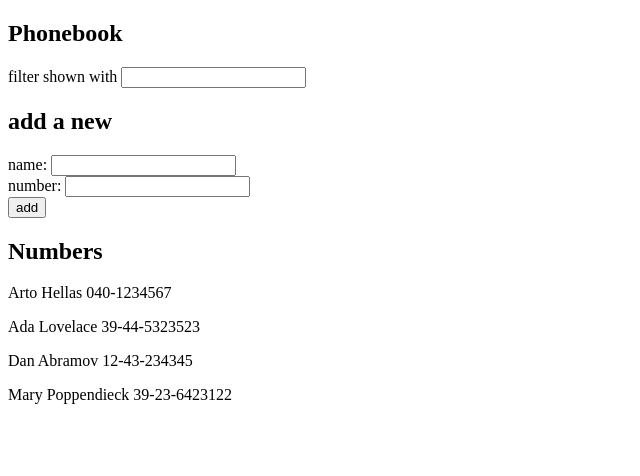
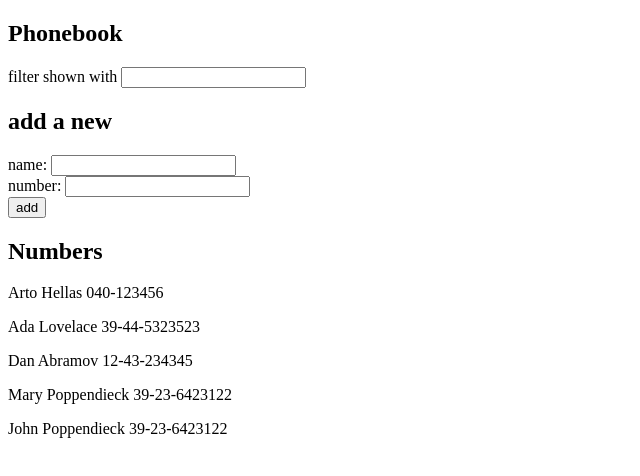
Before and after one commit to larcondo/fso-ex-part2-phonebook, a React (Vite) app: page / in a window 1280 px wide. Shown: the top 476 px of the page, without its empty margins (0-640 px from the left). Built offline with nearby package versions, Linux system fonts and the light colour scheme; data requests are answered from the project's data file.

Commit message:
modifications exercise 2.11

```diff
--- /dev/null
+++ b/db.json
@@ -0,0 +1,29 @@
+{
+  "persons":[
+    {
+      "name": "Arto Hellas",
+      "number": "040-123456",
+      "id": 1
+    },
+    {
+      "name": "Ada Lovelace",
+      "number": "39-44-5323523",
+      "id": 2
+    },
+    {
+      "name": "Dan Abramov",
+      "number": "12-43-234345",
+      "id": 3
+    },
+    {
+      "name": "Mary Poppendieck",
+      "number": "39-23-6423122",
+      "id": 4
+    },
+    {
+      "name": "John Poppendieck",
+      "number": "39-23-6423122",
+      "id": 5
+    }
+  ]
+}
--- a/package.json
+++ b/package.json
@@ -4,12 +4,15 @@
   "version": "0.0.0",
   "type": "module",
   "scripts": {
+    "server": "json-server -p3001 --watch db.json",
     "dev": "vite",
     "build": "vite build",
     "lint": "eslint . --ext js,jsx --report-unused-disable-directives --max-warnings 0",
     "preview": "vite preview"
   },
   "dependencies": {
+    "axios": "^1.5.0",
+    "json-server": "^0.17.3",
     "react": "^18.2.0",
     "react-dom": "^18.2.0"
   },
--- a/src/App.jsx
+++ b/src/App.jsx
@@ -1,18 +1,19 @@
-import { useState } from 'react'
+import { useEffect, useState } from 'react'
+import axios from 'axios'
 import Filter from './components/Filter'
 import PersonForm from './components/PersonForm'
 import Persons from './components/Persons'
+const baseUrl = 'http://localhost:3001'
 
 function App() {
-  const [persons, setPersons] = useState([
-    { name: 'Arto Hellas', number: '040-1234567', id: 1 },
-    { name: 'Ada Lovelace', number: '39-44-5323523', id: 2 },
-    { name: 'Dan Abramov', number: '12-43-234345', id: 3 },
-    { name: 'Mary Poppendieck', number: '39-23-6423122', id: 4 }
-  ])
+  const [persons, setPersons] = useState([])
   const [newName, setNewName] = useState('')
   const [newNumber, setNewNumber] = useState('')
   const [filter, setFilter] = useState('')
+
+  useEffect(() => {
+    axios.get(`${baseUrl}/persons`).then( response => setPersons(response.data))
+  }, [])
 
   const handleName = (event) => {
     setNewName(event.target.value)
@@ -29,7 +30,8 @@
 
     setPersons([...persons, {
       name: newName,
-      number: newNumber
+      number: newNumber,
+      id: persons.length + 1
     }])
     setNewName('')
     setNewNumber('')
```
Also changed, not shown: 2 other files (tests, documents, lock files or other folders).
